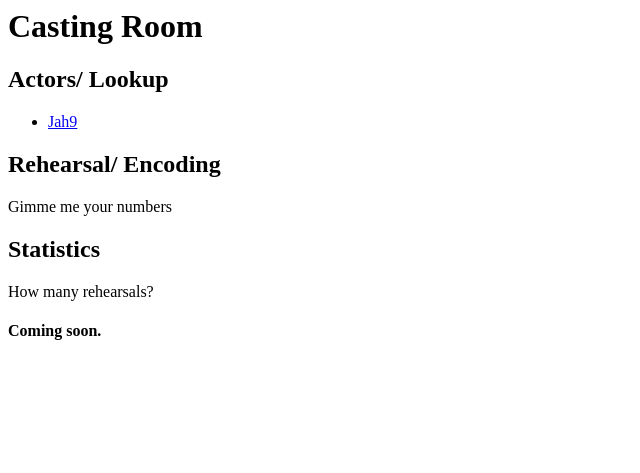
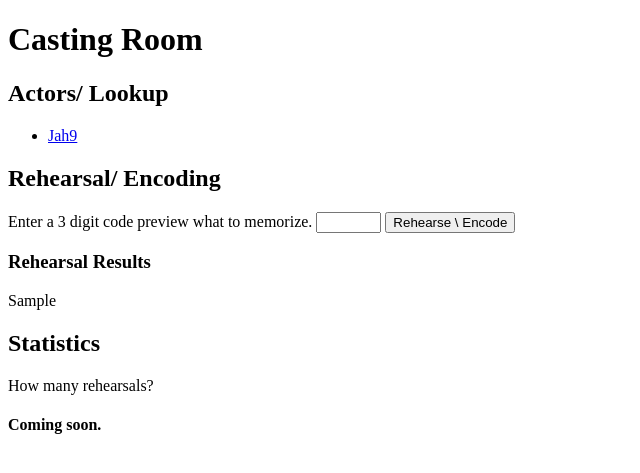
Before and after one commit to RapidAgileSoftware/MemoryPalace, a Django app: template casting/templates/casting/index.html in a window 1280 px wide. Shown: the top 473 px of the page, without its empty margins (0-640 px from the left). Run offline with Django 5.2, Linux system fonts and the light colour scheme; data comes from the database, SQL or seed files in the repository; the template is opened without the code that fills it: values that come from a table or form of the project are taken from there, most other values are stand-ins (such as "Sample title", 1, 10 or a date in 2020).

Commit message:
Submit and retrieve Rehearsal input to translate

```diff
--- a/casting/templates/casting/index.html
+++ b/casting/templates/casting/index.html
@@ -1,3 +1,12 @@
+<!DOCTYPE html>
+<html lang="en">
+<head>
+    <meta charset="UTF-8">
+    <meta http-equiv="X-UA-Compatible" content="IE=edge">
+    <meta name="viewport" content="width=device-width, initial-scale=1.0">
+    <title>Casting Room</title>
+</head>
+<body>
 <h1>Casting Room</h1>
 {% if actors_list %}
     <h2> Actors/ Lookup</h2>
@@ -7,10 +16,23 @@
     {% endfor %}
     </ul>
     <h2>Rehearsal/ Encoding</h2>
-    <p>Gimme me your numbers</p>
+    <!-- Rehearsal Form -->
+    <form action="{% url 'casting:rehearsal' %}" method="post">
+        {% csrf_token %}
+        {% if error_message %}<h2>{{ error_message }}</h2>{% endif %}
+        <label for="rehearsal_input">Enter a 3 digit code preview what to memorize.</label>
+        <input type="text" name="rehearsal_input" id="rehearsal_input" maxlength="3" size="5">
+        <input type="submit" value="Rehearse \ Encode">
+    </form>
+    {%  if rehearsal_result %}
+        <h3>Rehearsal Results</h3>
+        <p>{{ rehearsal_result }}</p>
+    {% endif %}
     <h2>Statistics</h2>
     <p>How many rehearsals?</p>
     <h4>Coming soon.</h4>
 {% else %}
     <p>No Actors found :o(</p>
 {% endif %}
+</body>
+</html>
--- /dev/null
+++ b/casting/templates/casting/json.json
@@ -0,0 +1 @@
+{{ content }}
--- a/casting/urls.py
+++ b/casting/urls.py
@@ -5,5 +5,5 @@ app_name = 'casting'
 urlpatterns = [
     path('', views.index, name='index'),
     path('<int:actor_id>/', views.detail, name='detail'),
-    path('rehearsal/<int:actor_id>/<int:prop_id>/<int:action_id>', views.rehearsal, name='rehearsal'),
+    path('rehearsal/', views.rehearsal, name='rehearsal'),
 ]
```
Also changed, not shown: casting/views.py (+23 -3 lines).
